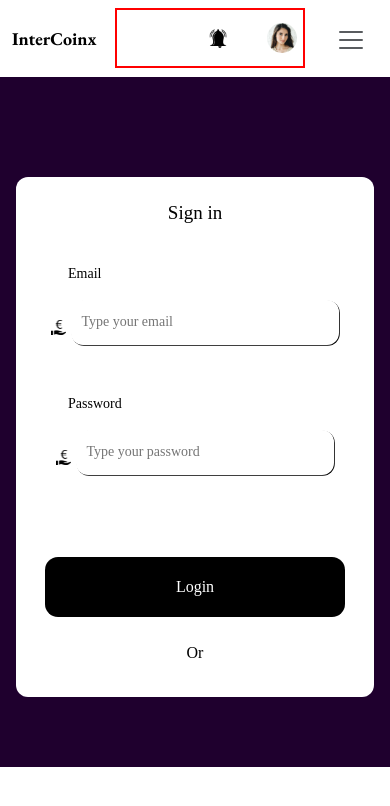
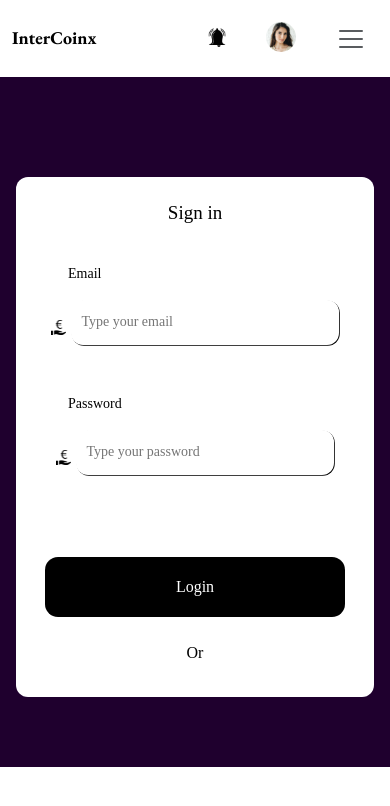
Before and after one commit to goldmoney19/interCoin_web3, a React (Vite) app in the folder intercoin_frontend/: page /login in a window 390 px wide. Shown: the top 806 px of the page. Built offline with nearby package versions, Linux system fonts and the light colour scheme; a web font is replaced by a local one; what cookie-universal would draw is missing.

Commit message:
little change

```diff
--- a/intercoin_frontend/src/App.css
+++ b/intercoin_frontend/src/App.css
@@ -2049,7 +2049,7 @@ font-size: 15px;
 
 .imageProf{
   width: 190px;
-  border: 2px solid red;
+  border: 1px solid white;
   margin-left: 0px;
 
 
```
Also changed, not shown: intercoin_frontend/src/components/CompleteProfile.jsx (indentation only).
